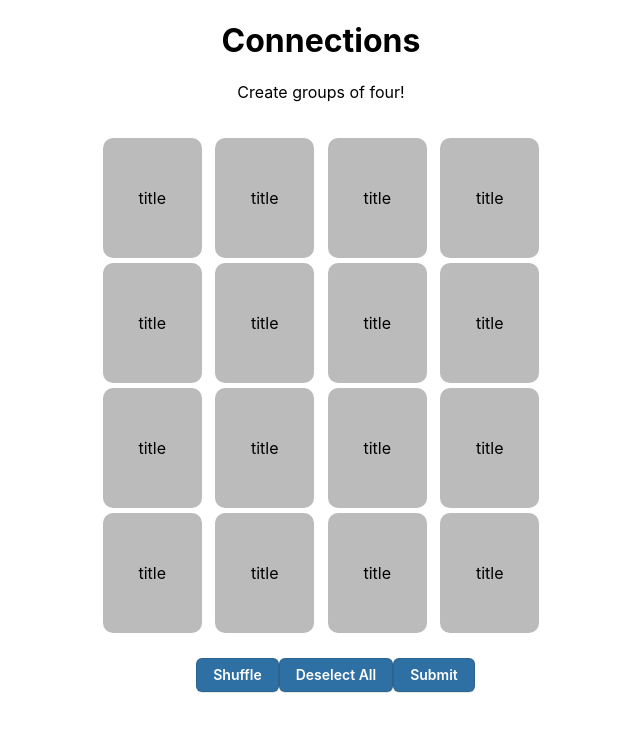
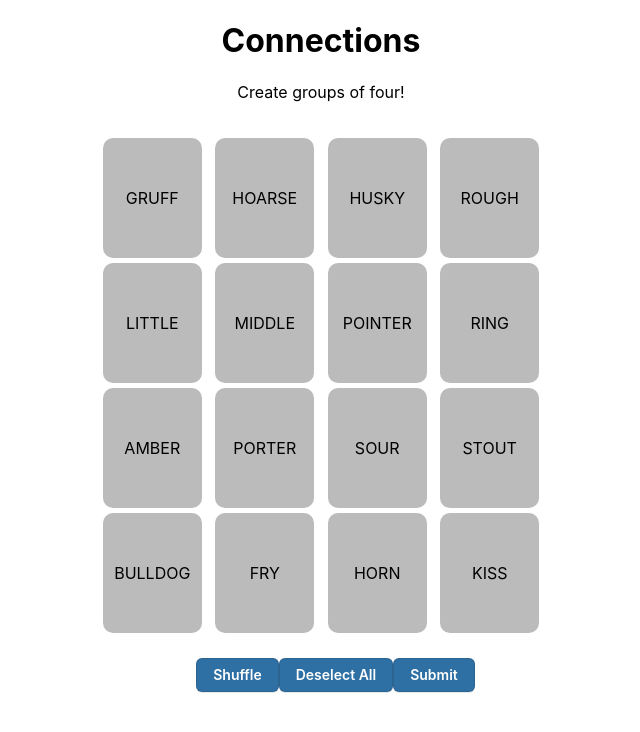
Before and after one commit to GriffinMichalak/nyt-connections, an Angular app: page / in a window 1280 px wide. Shown: the top 732 px of the page, without its empty margins (319-959 px from the left). Built offline with nearby package versions, Linux system fonts and the light colour scheme.

Commit message:
added all card titles

```diff
--- a/src/app/app.component.html
+++ b/src/app/app.component.html
@@ -13,15 +13,15 @@
   <br>
 
   <!-- Cards -->
-  @for (item of [1,2,3,4]; track $index) {
+  @for (i of [0,1,2,3]; track i) {
     <div class="row">
-      <div class="card">title</div>
-      <div class="card">title</div>
-      <div class="card">title</div>
-      <div class="card">title</div>
+    @for (j of [0,1,2,3]; track j) {
+        <div class="card">{{cards[i * 4 + j].title}}</div>
+      }
     </div>
   }
 
+  <!-- Buttons -->
   <br>
   <div class="row" style="width: 20%;">
     <button class="button-3" role="button">Shuffle</button>
--- a/src/app/app.component.scss
+++ b/src/app/app.component.scss
@@ -42,6 +42,10 @@ body {
     margin-right: 0%;
 }
 
+.selected {
+    background-color: #aaa;
+}
+
 /* CSS */
 .button-3 {
   appearance: none;
--- a/src/app/app.component.ts
+++ b/src/app/app.component.ts
@@ -1,5 +1,6 @@
 import { Component } from '@angular/core';
 import { RouterOutlet } from '@angular/router';
+import { Card } from '../models/card';
 
 @Component({
   selector: 'app-root',
@@ -9,5 +10,31 @@ import { RouterOutlet } from '@angular/router';
   styleUrl: './app.component.scss'
 })
 export class AppComponent {
+  cards: Card[] = [
+    // YELLOW
+    new Card('GRUFF', 'RASPY', '#f9df6d', false, false),
+    new Card('HOARSE', 'RASPY', '#f9df6d', false, false),
+    new Card('HUSKY', 'RASPY', '#f9df6d', false, false),
+    new Card('ROUGH', 'RASPY', '#f9df6d', false, false),
+
+    // GREEN
+    new Card('LITTLE', 'FINGERS', '#a0c35a', false, false),
+    new Card('MIDDLE', 'FINGERS', '#a0c35a', false, false),
+    new Card('POINTER', 'FINGERS', '#a0c35a', false, false),
+    new Card('RING', 'FINGERS', '#a0c35a', false, false),
+
+    // BLUE
+    new Card('AMBER', 'ALE STYLES', '#b0c4ef', false, false),
+    new Card('PORTER', 'ALE STYLES', '#b0c4ef', false, false),
+    new Card('SOUR', 'ALE STYLES', '#b0c4ef', false, false),
+    new Card('STOUT', 'ALE STYLES', '#b0c4ef', false, false),
+
+    // PURPLE
+    new Card('BULLDOG', 'FRENCH ___', '#ba81c5', false, false),
+    new Card('FRY', 'FRENCH ___', '#ba81c5', false, false),
+    new Card('HORN', 'FRENCH ___', '#ba81c5', false, false),
+    new Card('KISS', 'FRENCH ___', '#ba81c5', false, false)
+  ];
+
   title = 'nyt-connections';
 }
--- a/src/models/card.ts
+++ b/src/models/card.ts
@@ -2,12 +2,14 @@ class Card {
     public title: string;
     public category: string;
     public color: string;
+    public selected: boolean;
     public found: boolean;
 
-    constructor(title: string, category: string, color: string, found: boolean) {
+    constructor(title: string, category: string, color: string, selected: boolean, found: boolean) {
         this.title = title;
         this.category = category;
         this.color = color;
+        this.selected = selected;
         this.found = found;
     }
 }
```
